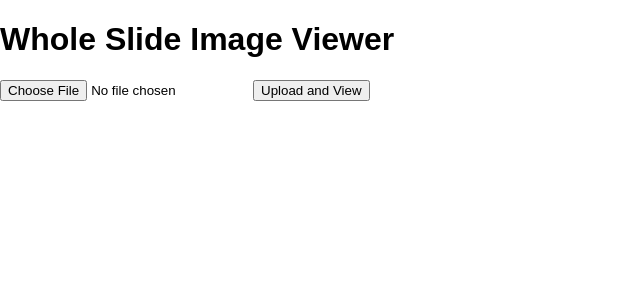
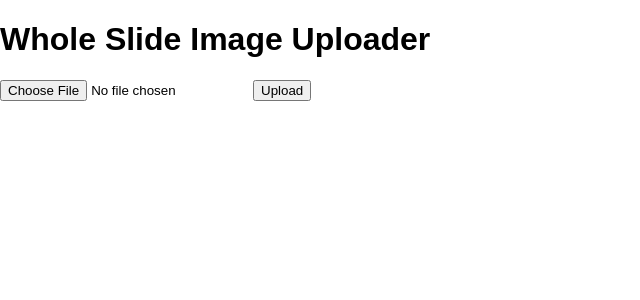
Before and after one commit to neoyinzhanghan/wsiv, a Next.js app: page / in a window 1280 px wide. Shown: the top 300 px of the page, without its empty margins (0-640 px from the left). Built offline with nearby package versions, Linux system fonts and the light colour scheme.

Commit message:
minimal viable implementation

```diff
--- a/components/ImageViewer.js
+++ b/components/ImageViewer.js
@@ -1,3 +1,5 @@
+// File: components/ImageViewer.js
+
 import OpenSeadragon from "openseadragon";
 import { useEffect, useRef, useState } from "react";
 
@@ -6,7 +8,7 @@ const ImageViewer = ({ imageUrl }) => {
   const [viewer, setViewer] = useState(null);
 
   useEffect(() => {
-    if (imageUrl && viewerRef.current && !viewer) {
+    if (typeof window !== "undefined" && imageUrl && viewerRef.current && !viewer) {
       const osdViewer = OpenSeadragon({
         element: viewerRef.current,
         prefixUrl: "/openseadragon/images/",
--- a/pages/index.js
+++ b/pages/index.js
@@ -1,11 +1,15 @@
 // File: pages/index.js
 
 import { useState } from "react";
-import ImageViewer from "../components/ImageViewer";
+import dynamic from "next/dynamic";
+
+const ImageViewer = dynamic(() => import("../components/ImageViewer"), {
+  ssr: false, // Disable server-side rendering
+});
 
 export default function Home() {
   const [selectedFile, setSelectedFile] = useState(null);
-  const [imagePath, setImagePath] = useState(null);
+  const [uploadStatus, setUploadStatus] = useState("");
 
   const handleFileChange = (event) => {
     const file = event.target.files[0];
@@ -34,27 +38,27 @@ export default function Home() {
 
       if (!response.ok) {
         const errorData = await response.json();
-        console.error("Upload Error:", errorData); // Log entire error data
-        alert(`Upload failed: ${errorData.error}`);
+        console.error("Upload Error:", errorData.error); // Client-side error logging
+        setUploadStatus(`Upload failed: ${errorData.error}`);
         return;
       }
 
       const result = await response.json();
       console.log("Upload successful. File path:", result.filePath); // Log success
-      setImagePath(result.filePath);
+      setUploadStatus("Upload successful!");
     } catch (error) {
       console.error("Upload Failed:", error);
-      alert(`Upload failed: ${error.message}`);
+      setUploadStatus(`Upload failed: ${error.message}`);
     }
   };
 
   return (
     <div>
-      <h1>Whole Slide Image Viewer</h1>
+      <h1>Whole Slide Image Uploader</h1>
       <input type="file" onChange={handleFileChange} accept=".svs,.ndpi" />
-      <button onClick={handleUpload}>Upload and View</button>
+      <button onClick={handleUpload}>Upload</button>
 
-      {imagePath && <ImageViewer imageUrl={imagePath} />}
+      {uploadStatus && <p>{uploadStatus}</p>}
     </div>
   );
 }
```
